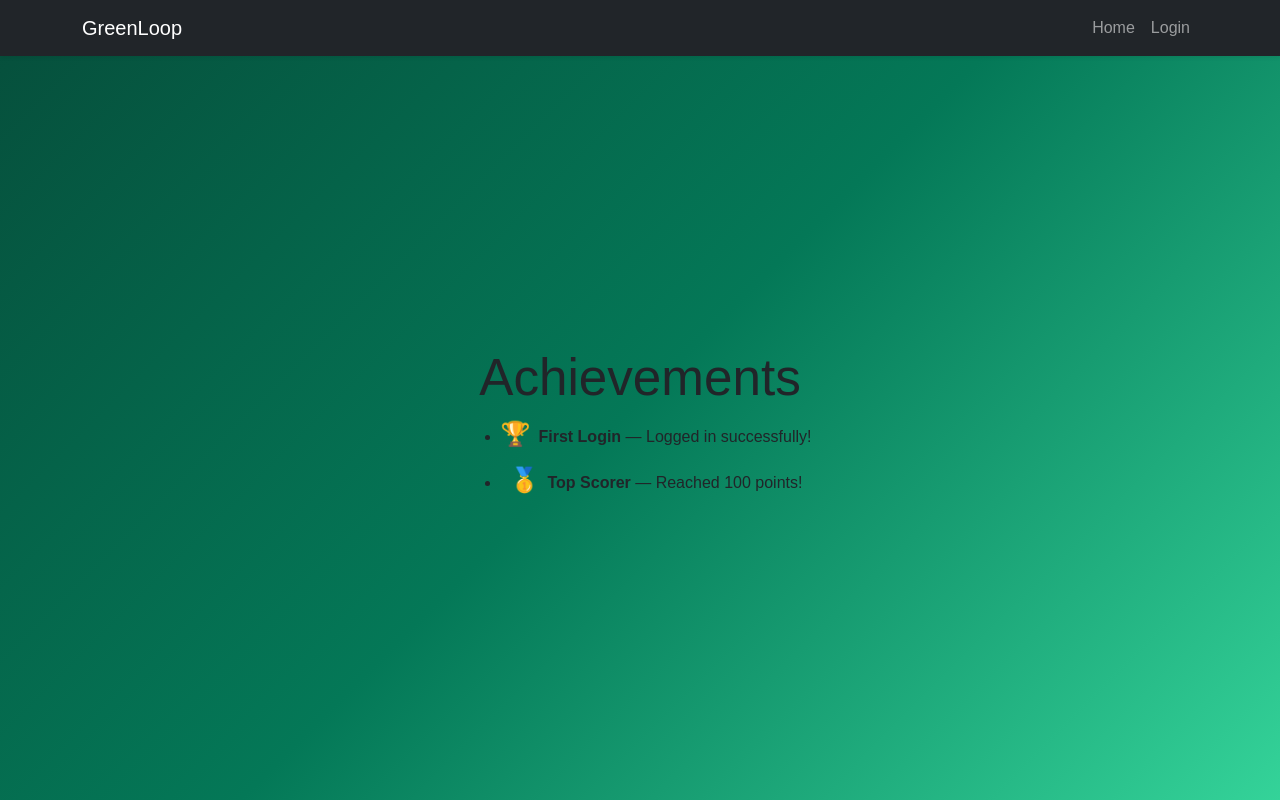
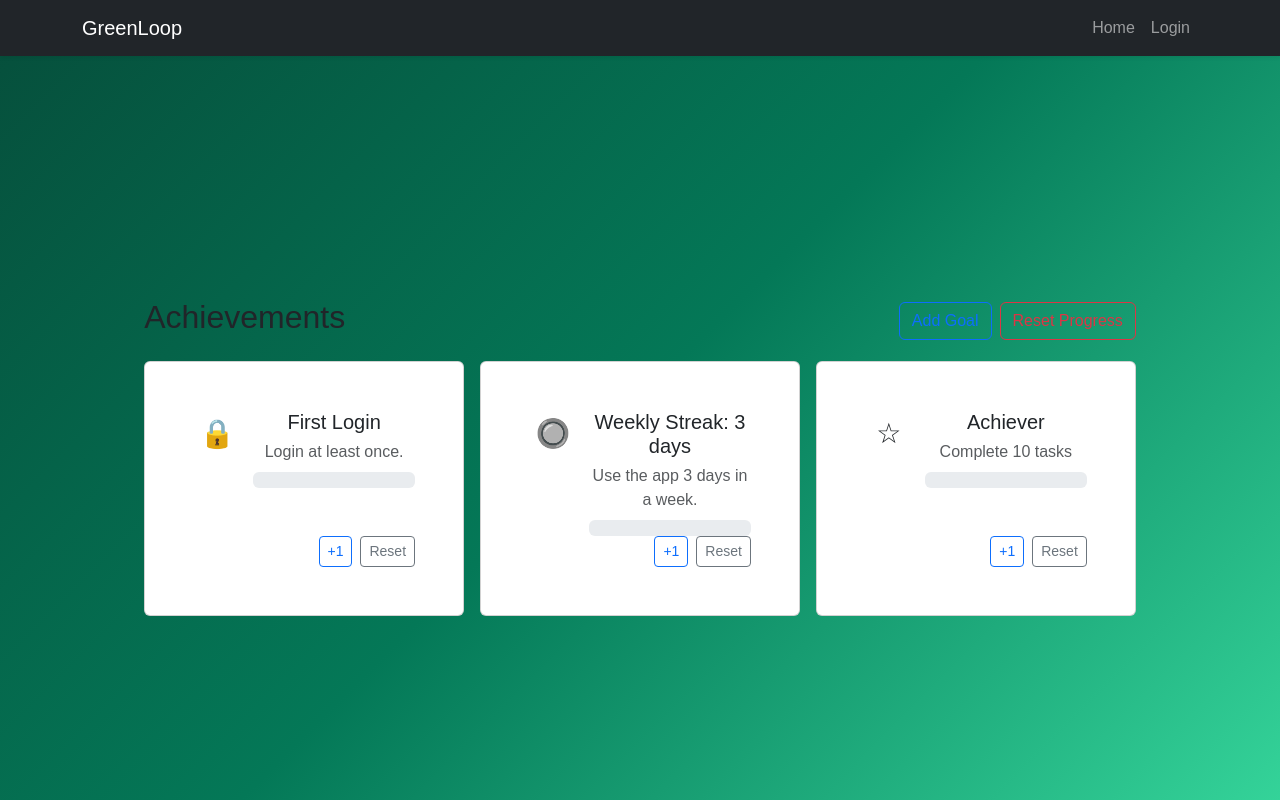
Before and after one commit to dmeshram/Group9-SER598-AdvancedProject-AppImplementation, a React app in the folder frontend/: page /achievements in a window 1280 px wide. Built offline with nearby package versions, Linux system fonts and the light colour scheme; the HTML template or start-up script is replaced by a standard one.

Commit message:
Added Achievement Card, Goal modal

```diff
--- /dev/null
+++ b/frontend/src/components/Achievements/AchievementCard.jsx
@@ -0,0 +1,46 @@
+// src/components/Achievements/AchievementCard.jsx
+import React from "react";
+import Card from "react-bootstrap/Card";
+import Button from "react-bootstrap/Button";
+import ProgressBar from "react-bootstrap/ProgressBar";
+import Badge from "react-bootstrap/Badge";
+
+const Icon = ({ type, unlocked }) => {
+    const style = { fontSize: 28, width: 48, height: 48, display: "flex", alignItems: "center", justifyContent: "center" };
+    if (type === "medal") return <div style={style}>{unlocked ? "🏅" : "🔘"}</div>;
+    if (type === "star") return <div style={style}>{unlocked ? "⭐" : "☆"}</div>;
+    // default trophy
+    return <div style={style}>{unlocked ? "🏆" : "🔒"}</div>;
+};
+
+export default function AchievementCard({ goal, progress, onIncrement, onSetProgress }) {
+    const unlocked = progress >= goal.required;
+    const percent = Math.min(100, Math.round((progress / goal.required) * 100));
+
+    return (
+        <Card className="h-100">
+            <Card.Body className="d-flex flex-column">
+                <div className="d-flex align-items-start">
+                    <Icon type={goal.icon} unlocked={unlocked} />
+                    <div style={{ marginLeft: 12, flex: 1 }}>
+                        <Card.Title style={{ marginBottom: 6 }}>{goal.title} {unlocked && <Badge bg="success">Unlocked</Badge>}</Card.Title>
+                        {goal.description && <Card.Text className="text-muted" style={{ marginBottom: 8 }}>{goal.description}</Card.Text>}
+                        <div style={{ marginTop: 6 }}>
+                            <ProgressBar now={percent} label={`${progress}/${goal.required}`} />
+                        </div>
+                    </div>
+                </div>
+
+                <div className="mt-auto d-flex gap-2 justify-content-end">
+                    {!unlocked && (
+                        <>
+                            <Button variant="outline-primary" size="sm" onClick={() => onIncrement(goal.id, 1)}>+1</Button>
+                            <Button variant="outline-secondary" size="sm" onClick={() => onSetProgress(goal.id, 0)}>Reset</Button>
+                        </>
+                    )}
+                    {unlocked && <Button variant="success" size="sm" disabled>Celebrate 🎉</Button>}
+                </div>
+            </Card.Body>
+        </Card>
+    );
+}
--- /dev/null
+++ b/frontend/src/components/Achievements/AddGoalModal.jsx
@@ -0,0 +1,70 @@
+// src/components/Achievements/AddGoalModal.jsx
+import React, { useState } from "react";
+import Modal from "react-bootstrap/Modal";
+import Form from "react-bootstrap/Form";
+import Button from "react-bootstrap/Button";
+
+export default function AddGoalModal({ show, onClose, onAdd }) {
+    const [title, setTitle] = useState("");
+    const [desc, setDesc] = useState("");
+    const [required, setRequired] = useState(1);
+    const [icon, setIcon] = useState("trophy");
+
+    const submit = (e) => {
+        e.preventDefault();
+        if (!title.trim()) return;
+        onAdd({
+            id: `g_${Date.now()}`,
+            title: title.trim(),
+            description: desc.trim(),
+            required: Math.max(1, Number(required) || 1),
+            icon,
+        });
+        // reset & close
+        setTitle("");
+        setDesc("");
+        setRequired(1);
+        setIcon("trophy");
+        onClose();
+    };
+
+    return (
+        <Modal show={show} onHide={onClose} centered>
+            <Modal.Header closeButton>
+                <Modal.Title>Add New Goal</Modal.Title>
+            </Modal.Header>
+            <Form onSubmit={submit}>
+                <Modal.Body>
+                    <Form.Group className="mb-2">
+                        <Form.Label>Title</Form.Label>
+                        <Form.Control value={title} onChange={(e) => setTitle(e.target.value)} placeholder="e.g. Walk 10k steps" required />
+                    </Form.Group>
+
+                    <Form.Group className="mb-2">
+                        <Form.Label>Description</Form.Label>
+                        <Form.Control value={desc} onChange={(e) => setDesc(e.target.value)} placeholder="Short description" />
+                    </Form.Group>
+
+                    <Form.Group className="mb-2">
+                        <Form.Label>Required (number)</Form.Label>
+                        <Form.Control type="number" min="1" value={required} onChange={(e) => setRequired(e.target.value)} />
+                    </Form.Group>
+
+                    <Form.Group>
+                        <Form.Label>Icon</Form.Label>
+                        <Form.Select value={icon} onChange={(e) => setIcon(e.target.value)}>
+                            <option value="trophy">Trophy</option>
+                            <option value="medal">Medal</option>
+                            <option value="star">Star</option>
+                        </Form.Select>
+                    </Form.Group>
+                </Modal.Body>
+
+                <Modal.Footer>
+                    <Button variant="secondary" onClick={onClose}>Cancel</Button>
+                    <Button variant="primary" type="submit">Add Goal</Button>
+                </Modal.Footer>
+            </Form>
+        </Modal>
+    );
+}
--- /dev/null
+++ b/frontend/src/hooks/useLocalStorage.js
@@ -0,0 +1,23 @@
+// src/hooks/useLocalStorage.js
+import { useState, useEffect } from "react";
+
+export default function useLocalStorage(key, initialValue) {
+    const [state, setState] = useState(() => {
+        try {
+            const raw = window.localStorage.getItem(key);
+            return raw ? JSON.parse(raw) : initialValue;
+        } catch (e) {
+            return initialValue;
+        }
+    });
+
+    useEffect(() => {
+        try {
+            window.localStorage.setItem(key, JSON.stringify(state));
+        } catch (e) {
+            // ignore write errors
+        }
+    }, [key, state]);
+
+    return [state, setState];
+}
--- a/frontend/src/pages/AchievementPage.jsx
+++ b/frontend/src/pages/AchievementPage.jsx
@@ -1,22 +1,83 @@
-import React, { useState } from "react";
+// src/pages/AchievementsPage.jsx
+import React, { useMemo, useState } from "react";
+import Container from "react-bootstrap/Container";
+import Row from "react-bootstrap/Row";
+import Col from "react-bootstrap/Col";
+import Button from "react-bootstrap/Button";
+import AchievementCard from "../components/Achievements/AchievementCard";
+import AddGoalModal from "../components/Achievements/AddGoalModal";
+import useLocalStorage from "../hooks/useLocalStorage";
+
+const DEFAULT_GOALS = [
+    { id: "g1", title: "First Login", description: "Login at least once.", required: 1, icon: "trophy" },
+    { id: "g2", title: "Weekly Streak: 3 days", description: "Use the app 3 days in a week.", required: 3, icon: "medal" },
+    { id: "g3", title: "Achiever", description: "Complete 10 tasks", required: 10, icon: "star" },
+];
 
 export default function AchievementsPage() {
-    const [achievements, setAchievements] = useState([
-        { title: "First Login", description: "Logged in successfully!", icon: "🏆" },
-        { title: "Top Scorer", description: "Reached 100 points!", icon: "🥇" },
-    ]);
+    // persisted goals & user progress
+    const [goals, setGoals] = useLocalStorage("ach_goals", DEFAULT_GOALS);
+    // user progress array of { goalId, progress, unlockedAt? }
+    const [userProgress, setUserProgress] = useLocalStorage("ach_user_progress", []);
+
+    const [showAdd, setShowAdd] = useState(false);
+
+    const progressByGoal = useMemo(() => {
+        const map = {};
+        userProgress.forEach(p => { map[p.goalId] = p.progress; });
+        return map;
+    }, [userProgress]);
+
+    const handleAddGoal = (goal) => {
+        setGoals(prev => [goal, ...prev]);
+    };
+
+    const handleIncrement = (goalId, by = 1) => {
+        setUserProgress(prev => {
+            const exists = prev.find(p => p.goalId === goalId);
+            if (exists) {
+                return prev.map(p => p.goalId === goalId ? { ...p, progress: p.progress + by, unlockedAt: (p.progress + by) >= (goals.find(g => g.id === goalId)?.required || Infinity) ? new Date().toISOString() : p.unlockedAt } : p);
+            } else {
+                const unlockedAt = (by >= (goals.find(g => g.id === goalId)?.required || Infinity)) ? new Date().toISOString() : undefined;
+                return [...prev, { goalId, progress: by, unlockedAt }];
+            }
+        });
+    };
+
+    const handleSetProgress = (goalId, value) => {
+        setUserProgress(prev => prev.map(p => p.goalId === goalId ? { ...p, progress: value } : p));
+    };
+
+    const resetAll = () => {
+        if (window.confirm("Reset all user progress?")) {
+            setUserProgress([]);
+        }
+    };
 
     return (
-        <div style={{ padding: "1rem" }}>
-            <h1>Achievements</h1>
-            <ul>
-                {achievements.map((a, i) => (
-                    <li key={i} style={{ margin: "10px 0" }}>
-                        <span style={{ fontSize: "1.5rem", marginRight: "8px" }}>{a.icon}</span>
-                        <strong>{a.title}</strong> — {a.description}
-                    </li>
+        <Container style={{ paddingTop: 90, paddingBottom: 40 }}>
+            <div className="d-flex justify-content-between align-items-center mb-3">
+                <h2>Achievements</h2>
+                <div className="d-flex gap-2">
+                    <Button variant="outline-primary" onClick={() => setShowAdd(true)}>Add Goal</Button>
+                    <Button variant="outline-danger" onClick={resetAll}>Reset Progress</Button>
+                </div>
+            </div>
+
+            <Row xs={1} md={2} lg={3} className="g-3">
+                {goals.map(goal => (
+                    <Col key={goal.id}>
+                        <AchievementCard
+                            goal={goal}
+                            progress={progressByGoal[goal.id] || 0}
+                            onIncrement={(gid, by) => handleIncrement(gid, by)}
+                            onSetProgress={(gid, val) => handleSetProgress(gid, val)}
+                        />
+                    </Col>
                 ))}
-            </ul>
-        </div>
+            </Row>
+
+            <AddGoalModal show={showAdd} onClose={() => setShowAdd(false)} onAdd={handleAddGoal} />
+        </Container>
     );
 }
```
